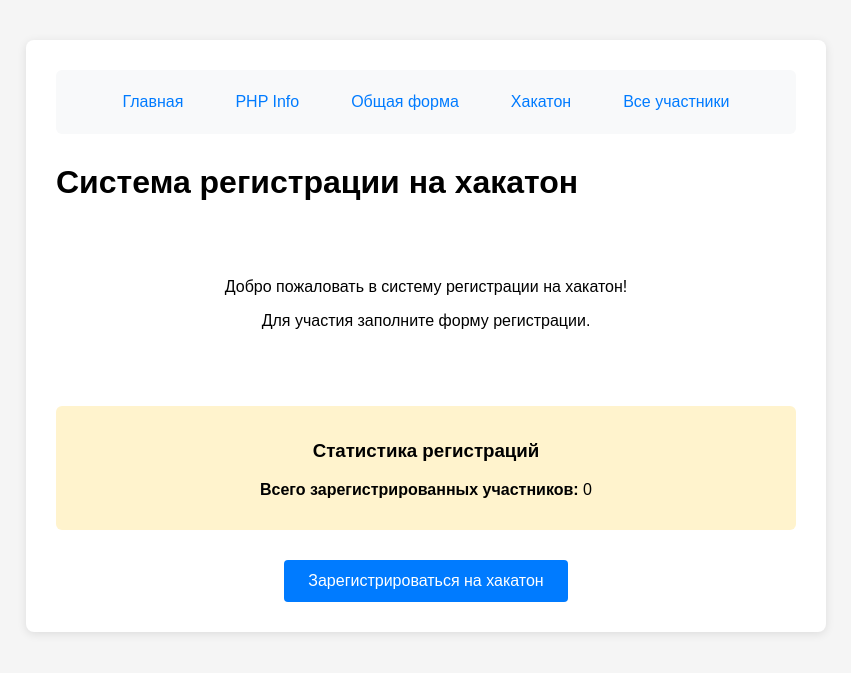
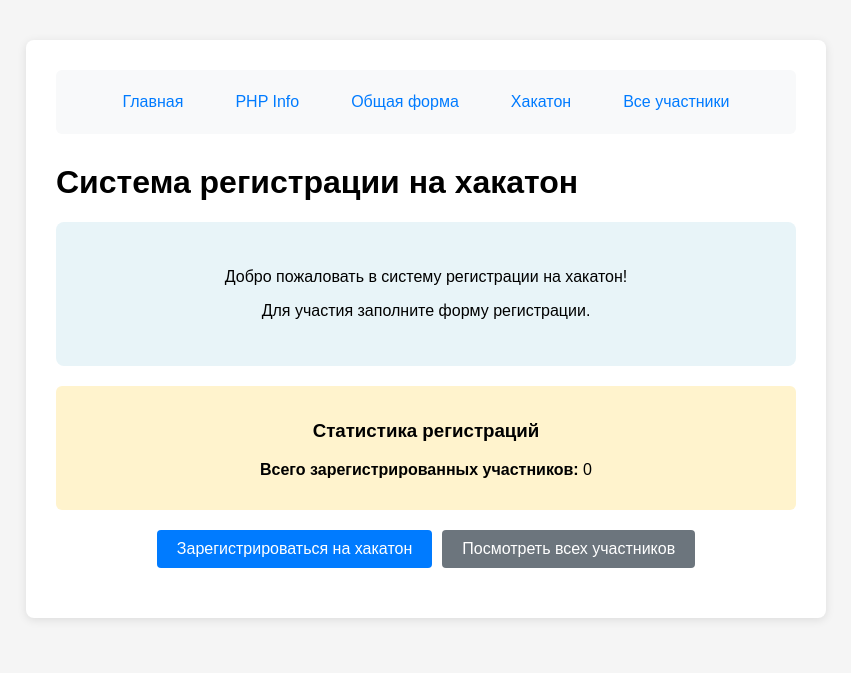
Before and after one commit to Angelina22102005/web__laba, a PHP site: page / in a window 1280 px wide. Shown: the top 673 px of the page, without its empty margins (214-1065 px from the left). Run offline with PHP 8.4, Linux system fonts and the light colour scheme.

Commit message:
lab3, stage 6: updated index.php with a session cleanup button

```diff
--- a/www/index.php
+++ b/www/index.php
@@ -68,6 +68,47 @@ session_start();
             margin: 20px 0;
             text-align: center;
         }
+        .action-buttons {
+            display: flex;
+            gap: 10px;
+            justify-content: center;
+            margin: 20px 0;
+        }
+        .btn {
+            padding: 10px 20px;
+            text-decoration: none;
+            border-radius: 4px;
+            font-weight: 500;
+            transition: all 0.3s;
+        }
+        .btn-primary {
+            background: #007bff;
+            color: white;
+        }
+        .btn-primary:hover {
+            background: #0056b3;
+        }
+        .btn-secondary {
+            background: #6c757d;
+            color: white;
+        }
+        .btn-secondary:hover {
+            background: #545b62;
+        }
+        .btn-warning {
+            background: #ffc107;
+            color: #212529;
+        }
+        .btn-warning:hover {
+            background: #e0a800;
+        }
+        .welcome-message {
+            text-align: center;
+            padding: 30px;
+            background: #e8f4f8;
+            border-radius: 8px;
+            margin: 20px 0;
+        }
     </style>
 </head>
 <body>
@@ -76,11 +117,19 @@ session_start();
             <a href='index.php'>Главная</a>
             <a href='phpinfo.php'>PHP Info</a>
             <a href='form.html'>Общая форма</a>
-            <a href='hackathon-form.html'>Хакатон</a>
+            <a href='hackathon-form.php'>Хакатон</a>
             <a href='view.php'>Все участники</a>
         </div>
 
         <h1>Система регистрации на хакатон</h1>
+
+        <!-- Вывод сообщений -->
+        <?php if (isset($_SESSION['message'])): ?>
+            <div class='success-message'>
+                ✅ <?= htmlspecialchars($_SESSION['message']) ?>
+            </div>
+            <?php unset($_SESSION['message']); ?>
+        <?php endif; ?>
 
         <?php if (isset($_GET['registration']) && $_GET['registration'] == 'success'): ?>
             <div class='success-message'>
@@ -123,7 +172,7 @@ session_start();
                 <div class='data-item'><strong>Время регистрации:</strong> <?= $data['timestamp'] ?></div>
             </div>
         <?php else: ?>
-            <div style='text-align: center; padding: 40px;'>
+            <div class='welcome-message'>
                 <p>Добро пожаловать в систему регистрации на хакатон!</p>
                 <p>Для участия заполните форму регистрации.</p>
             </div>
@@ -141,15 +190,16 @@ session_start();
             <p><strong>Всего зарегистрированных участников:</strong> <?= $totalRegistrations ?></p>
         </div>
 
-        <div style='text-align: center; margin-top: 30px;'>
-            <a href='hackathon-form.html' style='
-                background: #007bff;
-                color: white;
-                padding: 12px 24px;
-                text-decoration: none;
-                border-radius: 4px;
-                display: inline-block;
-            '>Зарегистрироваться на хакатон</a>
+        <div class='action-buttons'>
+            <a href='hackathon-form.php' class='btn btn-primary'>Зарегистрироваться на хакатон</a>
+            <a href='view.php' class='btn btn-secondary'>Посмотреть всех участников</a>
+
+            <?php if (isset($_SESSION['last_registration'])): ?>
+                <a href='clear-session.php' class='btn btn-warning'
+                   onclick="return confirm('Очистить данные текущей сессии?')">
+                    Очистить сессию
+                </a>
+            <?php endif; ?>
         </div>
     </div>
 </body>
```
